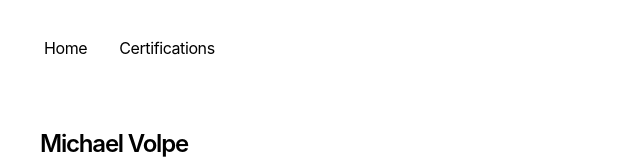
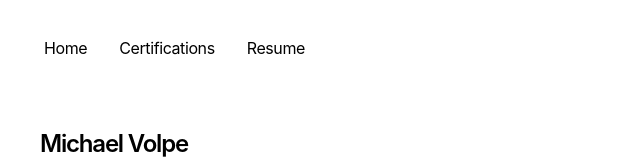
Before and after one commit to onofrio0306-tech/portfolio-starter-kit, a Next.js app: page / in a window 1280 px wide. Shown: the top 160 px of the page, without its empty margins (312-952 px from the left). Built offline with nearby package versions, Linux system fonts and the light colour scheme.

Commit message:
Update nav.tsx

```diff
--- a/app/components/nav.tsx
+++ b/app/components/nav.tsx
@@ -3,6 +3,7 @@ import Link from 'next/link'
 const navItems = {
   '/': { name: 'Home' },
   '/certifications': { name: 'Certifications' },
+  '/resume': { name: 'Resume' },
 }
 
 export function Navbar() {
```
